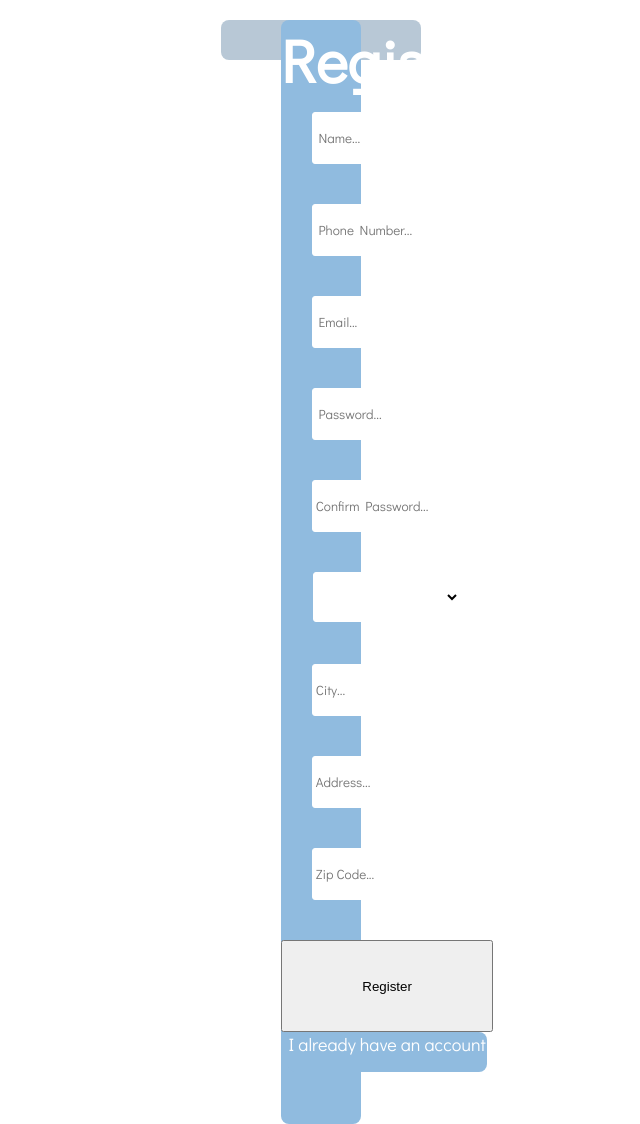
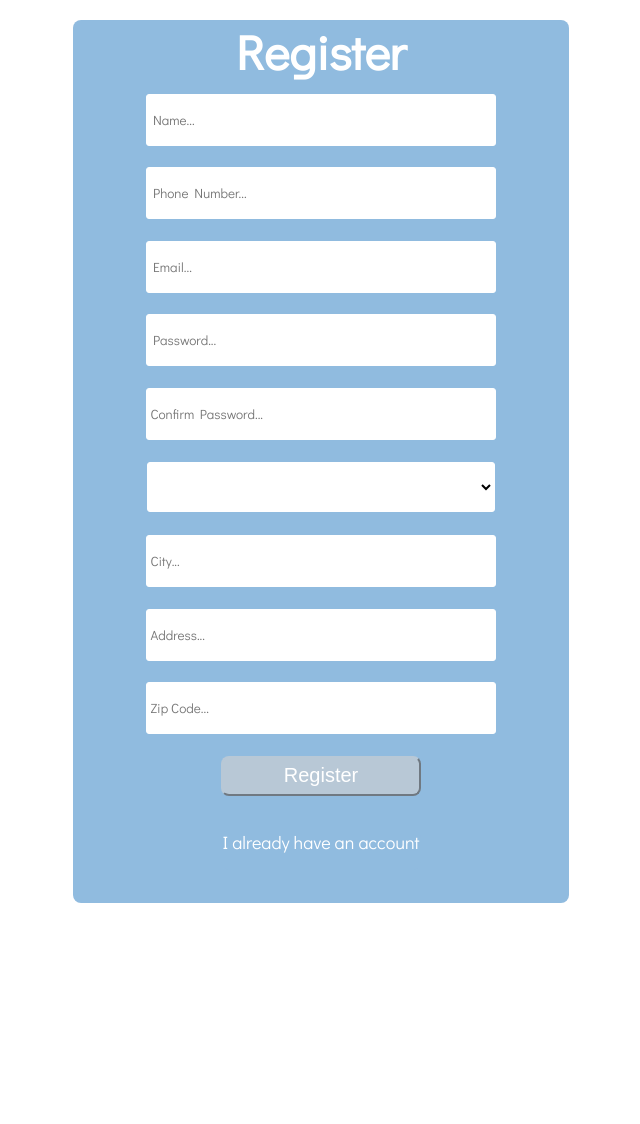
Before and after one commit to FEUP-LTW-2024/ltw-project-2024-ltw13g02, a PHP site: page /pages/register.php in a window 1280 px wide. Shown: the whole page, without its empty margins (319-959 px from the left). After the commit the page ends 903 px from the top, so only its background shows below. Run offline with PHP 8.4, Linux system fonts and the light colour scheme; data comes from the database, SQL or seed files in the repository; both versions use the stored data as it was after the commit.

Commit message:
correction

```diff
--- a/css/style.css
+++ b/css/style.css
@@ -6,7 +6,7 @@ html {
     min-width: 30em;
 }
 
-.Blogin, .register {
+#Blogin, #Bregister {
     margin: 0 auto auto auto;
     height: 40px;
     width: 200px;
--- a/templates/register_tmpl.php
+++ b/templates/register_tmpl.php
@@ -256,7 +256,7 @@ require_once(__DIR__ . '/../sessions/session.php');
                         unset($_SESSION['success']);
                         }
                     ?>
-                    <button id="register" type="submit">Register</button>
+                    <button id="Bregister" type="submit">Register</button>
                     <a href="login.php"><h2 id="goToLog">I already have an account</h2></a>
                 </form>
                 <script>
```
Also changed, not shown: database/database.db.
